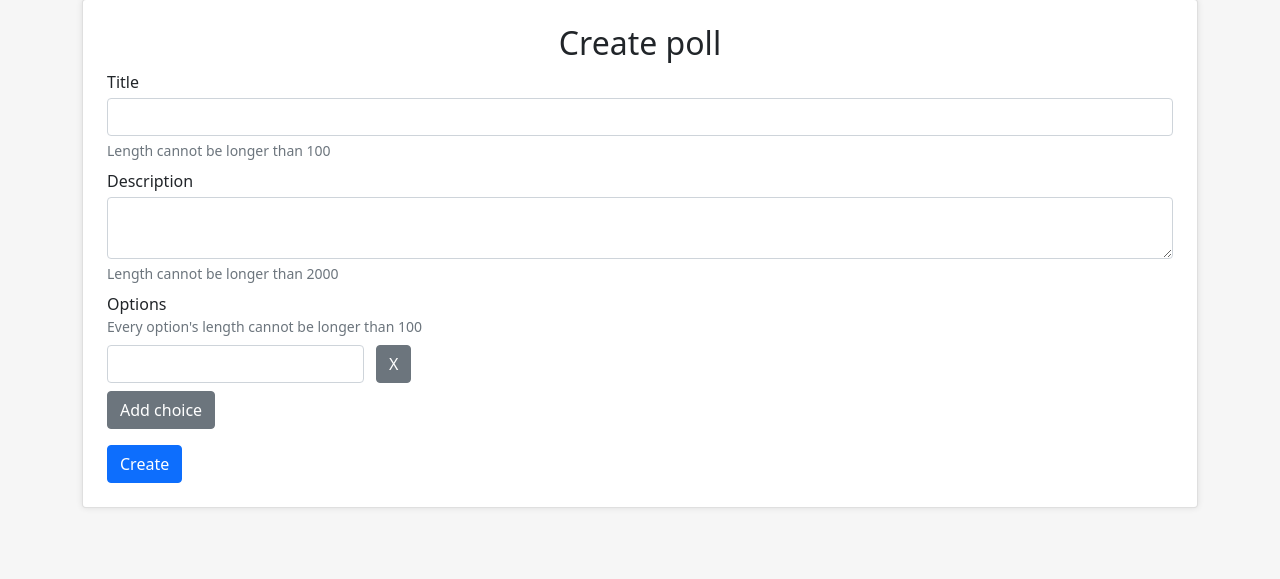
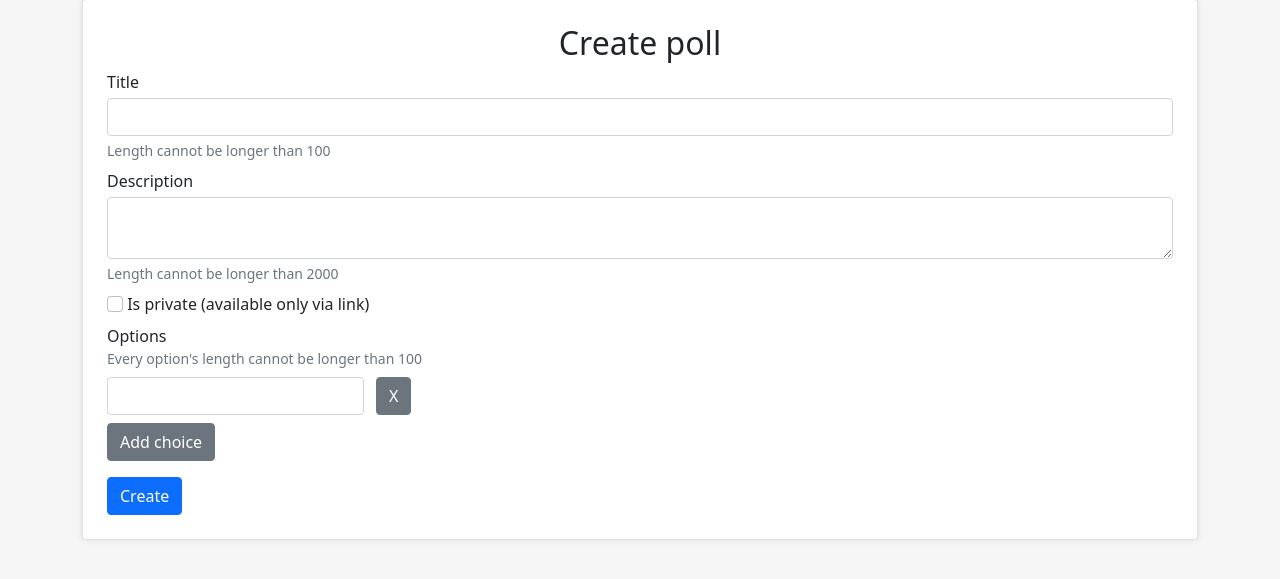
Before and after one commit to EnterKeeper/learnen, a Flask app: template templates/poll_create.html in a window 1280 px wide. Shown: the part 73-652 px from the top of the page. Run offline with Flask 2, Linux system fonts and the light colour scheme; the template is opened without the code that fills it: values that come from a table or form of the project are taken from there, others are empty; parts of the project's set-up code (start-up, migrations or seed data) failed here and were passed over.

Commit message:
Adding private/public functional

```diff
--- a/api/handlers/polls.py
+++ b/api/handlers/polls.py
@@ -140,7 +140,6 @@ class PollCompleteResource(Resource):
         return make_success_message()
 
 
-
 class PollResumeResource(Resource):
     @user_required()
     def put(self, poll_id):
--- a/api/models/polls.py
+++ b/api/models/polls.py
@@ -15,6 +15,7 @@ class Poll(SqlAlchemyBase):
     description = sqlalchemy.Column(sqlalchemy.String)
     author_id = sqlalchemy.Column(sqlalchemy.Integer, sqlalchemy.ForeignKey(User.id), nullable=False)
     completed = sqlalchemy.Column(sqlalchemy.Boolean, default=False)
+    private = sqlalchemy.Column(sqlalchemy.Boolean, default=False)
     created_at = sqlalchemy.Column(sqlalchemy.DateTime, default=datetime.now)
 
     author = orm.relation(User)
--- a/forms/poll.py
+++ b/forms/poll.py
@@ -1,5 +1,5 @@
 from flask_wtf import FlaskForm
-from wtforms import StringField, RadioField, TextAreaField, SubmitField, FieldList
+from wtforms import StringField, RadioField, TextAreaField, BooleanField, SubmitField, FieldList
 from wtforms.validators import DataRequired, Length, Optional
 
 from api.models.polls import Poll, Option, Comment
@@ -13,6 +13,7 @@ class CreatePollForm(FlaskForm):
     options = FieldList(StringField("Option", validators=[DataRequired(), Length(max=Option.max_title_length)]),
                         validators=[Length(min=Poll.min_options_count, max=Poll.max_options_count)],
                         description=f"Every option's length cannot be longer than {Option.max_title_length}")
+    private = BooleanField("Is private (available only via link)")
     submit = SubmitField("Create")
 
 
@@ -21,6 +22,7 @@ class EditPollForm(FlaskForm):
                         description=f"Length cannot be longer than {Poll.max_title_length}")
     description = TextAreaField("Description", validators=[Length(max=Poll.max_description_length)],
                                 description=f"Length cannot be longer than {Poll.max_description_length}")
+    private = BooleanField("Is private (available only via link)")
     submit = SubmitField("Update")
 
 
--- a/templates/poll_create.html
+++ b/templates/poll_create.html
@@ -5,7 +5,7 @@
         <h2 class="text-center">Create poll</h2>
         <form method="post" enctype="multipart/form-data" novalidate>
             {{ form.hidden_tag() }}
-            {% for field in form if field.name not in ("csrf_token", "submit", "options") %}
+            {% for field in form if field.name not in ("csrf_token", "submit", "options", "private") %}
                 <div class="form-field mb-2">
                     {% set mark_field_class = "text-danger" if field.errors else "" %}
                     {{ field.label(class="form-label mb-1 " + mark_field_class) }}
@@ -13,6 +13,10 @@
                     <div id="{{ field.name + "Help" }}" class="form-text">{{ field.description }}</div>
                 </div>
             {% endfor %}
+            <div class="form-field mb-2">
+                {{ form.private(class="form-check-input") }}
+                {{ form.private.label(class="form-check-label") }}
+            </div>
             <div class="options">
                 <label class="form-label mb-0">Options</label>
                 <div id="optionsHelp" class="form-text mb-2 mt-0">{{ form.options.description }}</div>
--- a/templates/poll_edit.html
+++ b/templates/poll_edit.html
@@ -10,7 +10,7 @@
             <div class="position-relative">
                 <form method="post" enctype="multipart/form-data" novalidate>
                     {{ form.hidden_tag() }}
-                    {% for field in form if field.name not in ("csrf_token", "submit") %}
+                    {% for field in form if field.name not in ("csrf_token", "submit", "private") %}
                         <div class="form-field mb-2">
                             {% set mark_field_class = "text-danger" if field.errors else "" %}
                             {{ field.label(class="form-label mb-1 " + mark_field_class) }}
@@ -18,6 +18,10 @@
                             <div id="{{ field.name + "Help" }}" class="form-text">{{ field.description }}</div>
                         </div>
                     {% endfor %}
+                    <div class="form-field mb-2">
+                        {{ form.private(class="form-check-input") }}
+                        {{ form.private.label(class="form-check-label") }}
+                    </div>
                     {{ form.submit(class="btn btn-primary mt-2") }}
                 </form>
                 <a class="position-absolute bottom-0 end-0 btn btn-danger" href="{{ url_for("polls.poll_delete", poll_id=poll["id"]) }}">Delete</a>
--- a/templates/polls.html
+++ b/templates/polls.html
@@ -9,12 +9,14 @@
     {% else %}
         <div class="polls-list">
         {% for poll in polls %}
+            {% if not poll["private"] %}
             <div class="poll card mb-1 p-3">
                 <a class="title" href={{ url_for("polls.poll_info", poll_id=poll["id"]) }}>{{ poll["title"] }}</a>
                 <div>
                     <div class="author">by <a href={{ url_for("users.user_info", username=poll["author"]["username"]) }}>{{ poll["author"]["username"] }}</a></div>
                 </div>
             </div>
+            {% endif %}
         {% endfor %}
         </div>
     {% endif %}
--- a/templates/user_info.html
+++ b/templates/user_info.html
@@ -28,6 +28,7 @@
                         <div class="empty">There are no polls</div>
                     {% else %}
                         {% for poll in user["polls"] %}
+                            {% if not poll["private"] %}
                             <hr class="my-2">
                             <div class="poll-item">
                                 <a href="{{ url_for("polls.poll_info", poll_id=poll["id"]) }}">{{ poll["title"] }}</a>
@@ -39,6 +40,7 @@
                                     {% endif %}
                                 </div>
                             </div>
+                            {% endif %}
                         {% endfor %}
                     {% endif %}
                 </div>
--- a/views/polls.py
+++ b/views/polls.py
@@ -99,6 +99,7 @@ def poll_edit(poll_id):
     if poll:
         form.title.data = poll["title"]
         form.description.data = poll["description"]
+        form.private.data = poll["private"]
 
         if current_user.id != poll["author"]["id"] and not ModeratorGroup.is_belong(current_user.group):
             return redirect(url_for("polls.poll_info", poll_id=poll_id))
```
